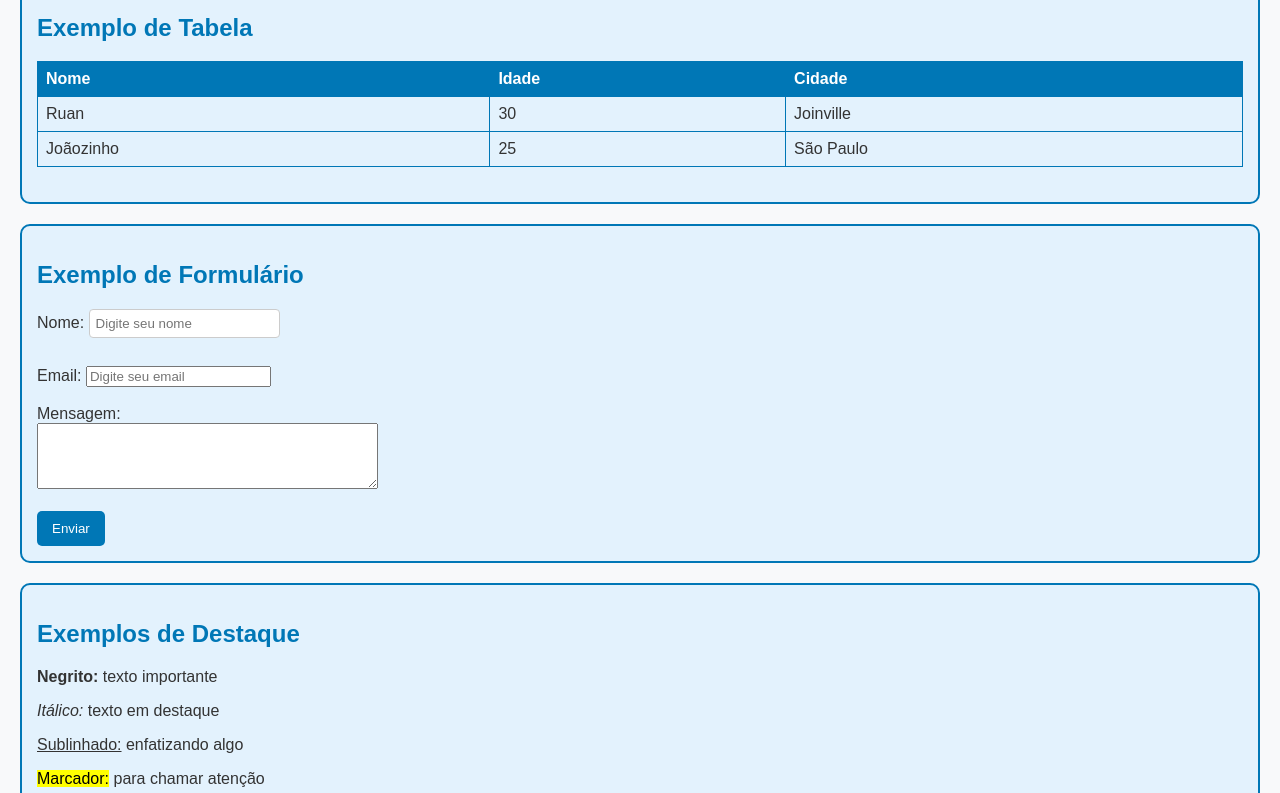
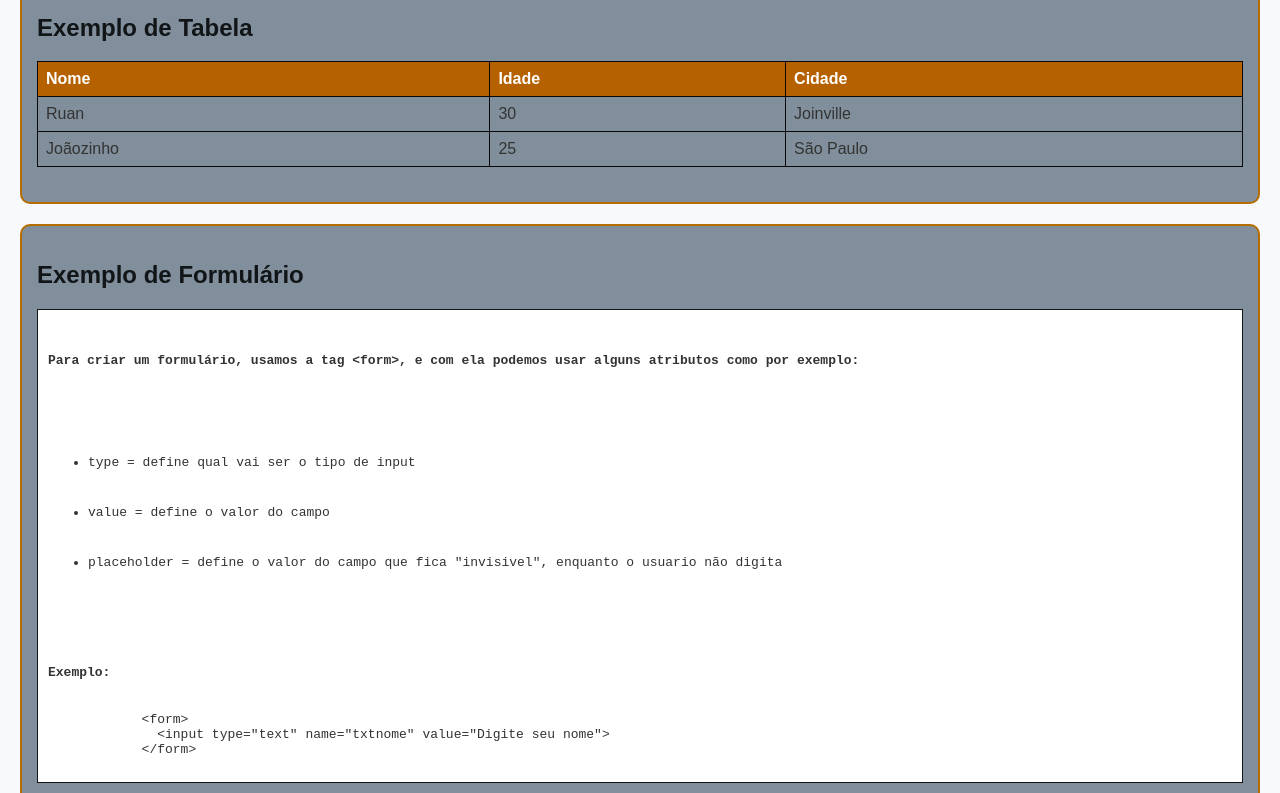
Before and after one commit to ruuantavares/Website-explicativo, a plain HTML site: page index.html in a window 1280 px wide. Shown: the part 1320-2113 px from the top of the page. Drawn offline with Linux system fonts and the light colour scheme.

Commit message:
Feat: adicionando exemplos novos no html

```diff
--- a/css/style.css
+++ b/css/style.css
@@ -7,7 +7,7 @@ body {
 }
 
 header {
-  background-color: #0077b6;
+  background-color: #b65200;
   color: white;
   text-align: center;
   padding: 20px 0;
@@ -39,12 +39,12 @@ main {
 
 h2,
 h3 {
-  color: #0077b6;
+  color: #111518;
 }
 
 button,
 .btn {
-  background-color: #0077b6;
+  background-color: #b65200;
   color: white;
   border: none;
   padding: 10px 15px;
@@ -55,11 +55,11 @@ button,
 
 button:hover,
 .btn:hover {
-  background-color: #005f87;
+  background-color: #873100;
 }
 
 footer {
-  background-color: #0077b6;
+  background-color: #b65200;
   color: white;
   text-align: center;
   padding: 20px 0;
@@ -77,7 +77,7 @@ footer {
 
 .caixa-destaque-azul {
   background-color: #437aa1;
-  border-left: 5px solid #2196f3;
+  border-left: 5px solid #f37521;
   padding: 15px;
   margin: 20px 0;
   border-radius: 6px;
@@ -110,19 +110,19 @@ footer {
 
 .tabela-exemplo th,
 .tabela-exemplo td {
-  border: 1px solid #0077b6;
+  border: 1px solid #080808;
   padding: 8px;
   text-align: left;
 }
 
 .tabela-exemplo th {
-  background-color: #0077b6;
+  background-color: #b66100;
   color: white;
 }
 
 .secao {
-  background-color: #e3f2fd;
-  border: 2px solid #0077b6;
+  background-color: #808f9b;
+  border: 2px solid #b66d00;
   border-radius: 10px;
   padding: 15px;
   margin-bottom: 20px;
@@ -130,17 +130,17 @@ footer {
 
 pre {
   background-color: #fff;
-  border: 1px solid #0077b6;
+  border: 1px solid #131313;
   padding: 10px;
   overflow-x: auto;
 }
 
 .contador-container {
   margin: 20px 0;
-  border: 2px solid #0077b6;
+  border: 2px solid #b66d00;
   border-radius: 10px;
   padding: 20px;
-  background-color: #e3f2fd;
+  background-color: #808f9b;
 }
 
 .contador-valor {
--- a/index.html
+++ b/index.html
@@ -86,9 +86,21 @@
           </tr>
         </table>
       </section>
-
+                                                            <!-- TODO: FAZER O <PRE> EM TUDO -->
       <section class="secao">
         <h2>Exemplo de Formulário</h2>
+          <pre>
+            <h4>Para criar um formulário, usamos a tag &lt;form&gt;, e com ela podemos usar alguns atributos como por exemplo:</h4>
+            <ul>
+              <li>type = define qual vai ser o tipo de input</li>
+              <li>value = define o valor do campo</li>
+              <li>placeholder = define o valor do campo que fica "invisivel", enquanto o usuario não digita</li>
+            </ul>
+            <h4>Exemplo: </h4>
+            &lt;form&gt;
+              &lt;input type="text" name="txtnome" value="Digite seu nome"&gt;
+            &lt;/form&gt;
+          </pre>
         <form>
           <label for="nome">Nome:</label>
           <input type="text" id="nome" name="nome" placeholder="Digite seu nome" /><br /><br />
@@ -106,10 +118,10 @@
 
       <section class="secao">
         <h2>Exemplos de Destaque</h2>
-        <p><strong>Negrito:</strong> texto importante</p>
-        <p><em>Itálico:</em> texto em destaque</p>
-        <p><u>Sublinhado:</u> enfatizando algo</p>
-        <p><mark>Marcador:</mark> para chamar atenção</p>
+        <p>Usando a tag &lt;strong&gt;, podemos dar mais importancia ao texto: <strong>Texto importante</strong></p>
+        <p>Usando a tag &lt;em&gt;, podemos deixar o texto em itálico: <em>Texto em destaque</em></p>
+        <p>Usando a tag &lt;u&gt;, podemos enfatizar algo: <u>Sublinhado</u></p>
+        <p>Usando a tag &lt;mark&gt;, podemos usar para chamar a atenção: <mark>Marcador</mark></p>
       </section>
 
       </section>
--- a/react/app.js
+++ b/react/app.js
@@ -1,13 +1,13 @@
 function App() {
   const [contador, setContador] = React.useState(0);
-  const [cor, setCor] = React.useState("#0077b6");
+  const [cor, setCor] = React.useState("#1a1b1bff");
 
   const [tarefas, setTarefas] = React.useState([]);
   const [novaTarefa, setNovaTarefa] = React.useState("");
 
   const aumentar = () => {
     setContador(contador + 1);
-    setCor("#0077b6"); // azul
+    setCor("#0c7c24ff"); // azul
   };
 
   const diminuir = () => {
@@ -19,7 +19,7 @@ function App() {
 
   const resetar = () => {
     setContador(0);
-    setCor("#0077b6");
+    setCor("#1a1b1bff");
   };
 
   const adicionarTarefa = () => {
```
